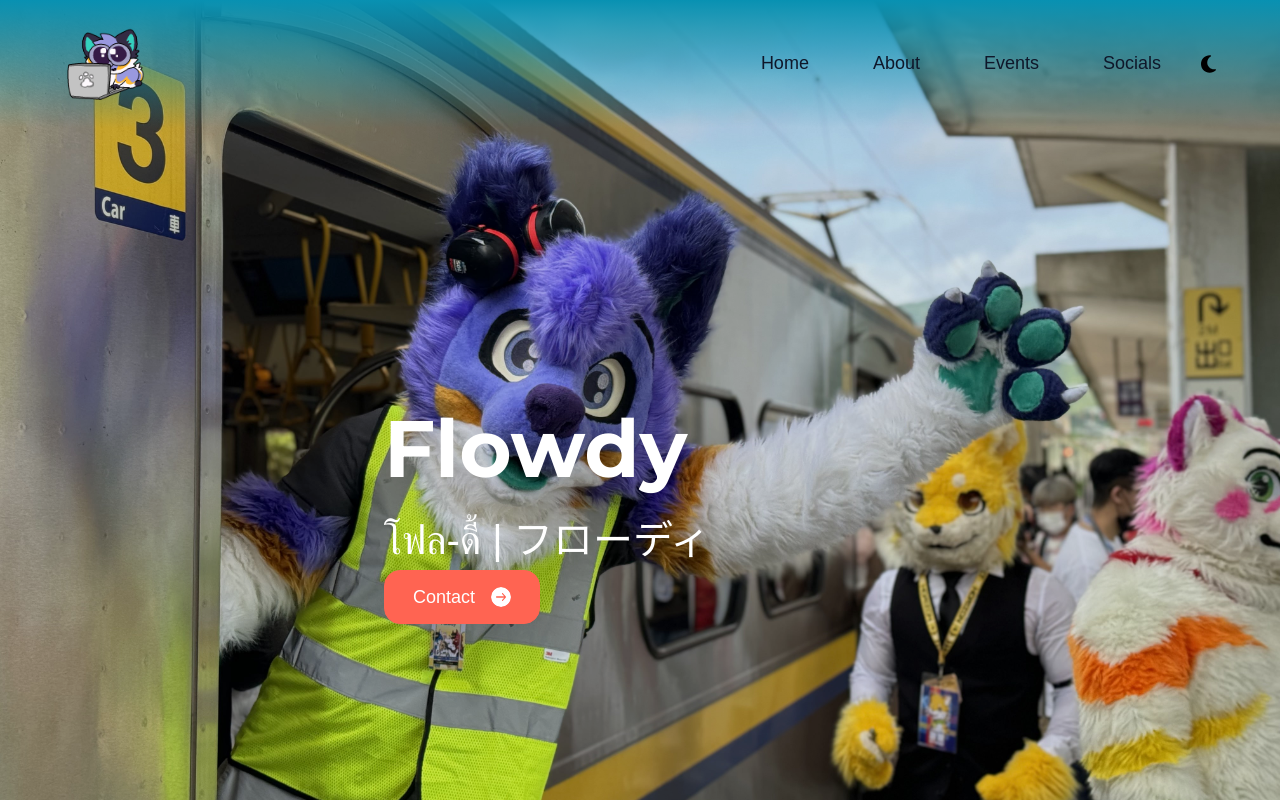
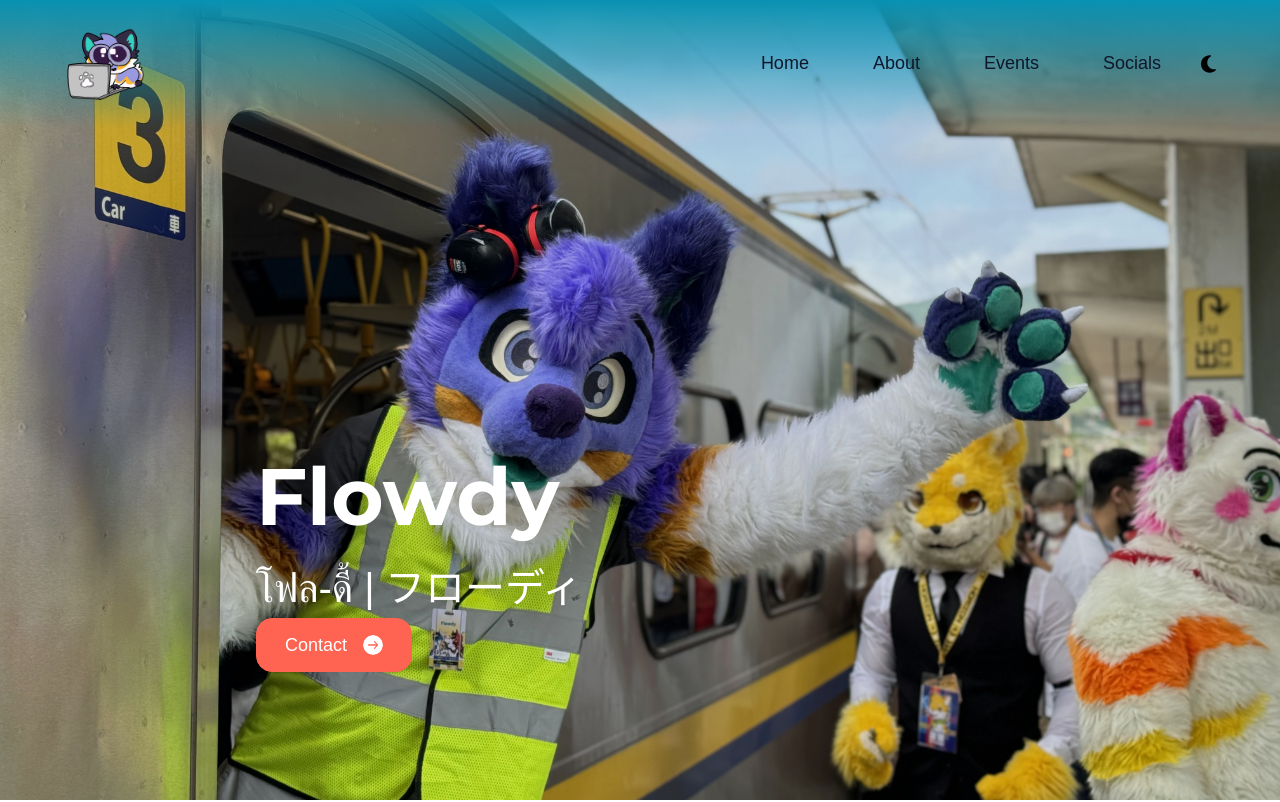
Before and after one commit to PemapolS/flowdy-site, a React (Vite) app: page / in a window 1280 px wide. Shown: the top 802 px of the page. Built offline with nearby package versions, Linux system fonts and the light colour scheme; a web font is replaced by a local one.

Commit message:
fix hero padding

```diff
--- a/src/sections/Hero.jsx
+++ b/src/sections/Hero.jsx
@@ -8,7 +8,7 @@ const Hero = () => {
     <section
         id="home"
         className="w-full items-end flex xl:flex-row justify-center min-h-screen bg-hero bg-clip-border bg-origin-border bg-center bg-no-repeat bg-cover bg-blend-overlay bg-black/10">
-        <div className="relative drop-shadow-2xl xl:w-2/5 w-3/4 flex flex-col items-start whitespace-nowrap pb-24 lg:pb-44 z-10">
+        <div className="relative drop-shadow-2xl xl:w-3/5 w-3/4 flex flex-col items-start whitespace-nowrap pb-24 lg:pb-32 z-10">
             <h1 className="text-[80px] font-montserrat text-white max-sm:text-[70px] font-bold">
                 <span>Flowdy</span>
             </h1>
```
